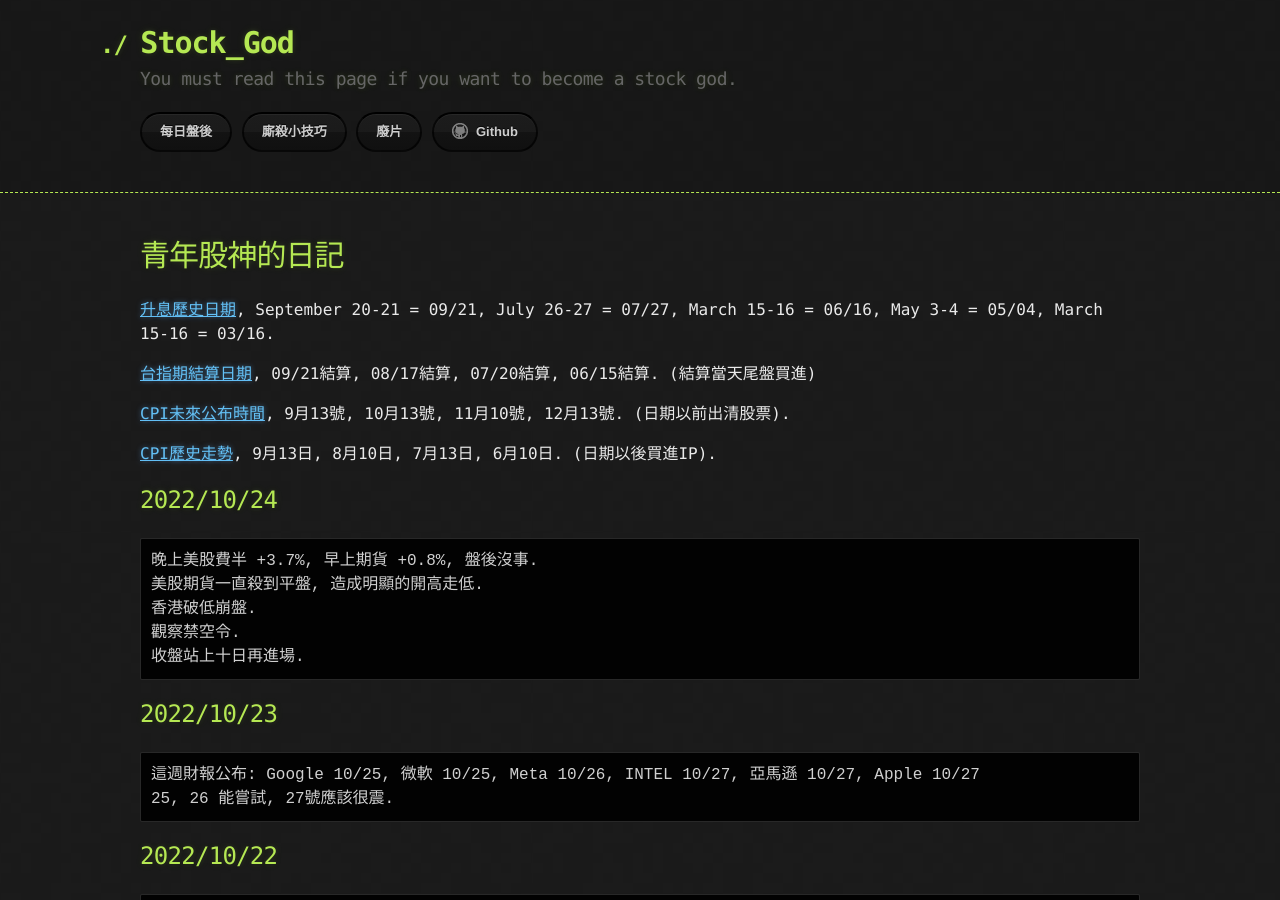
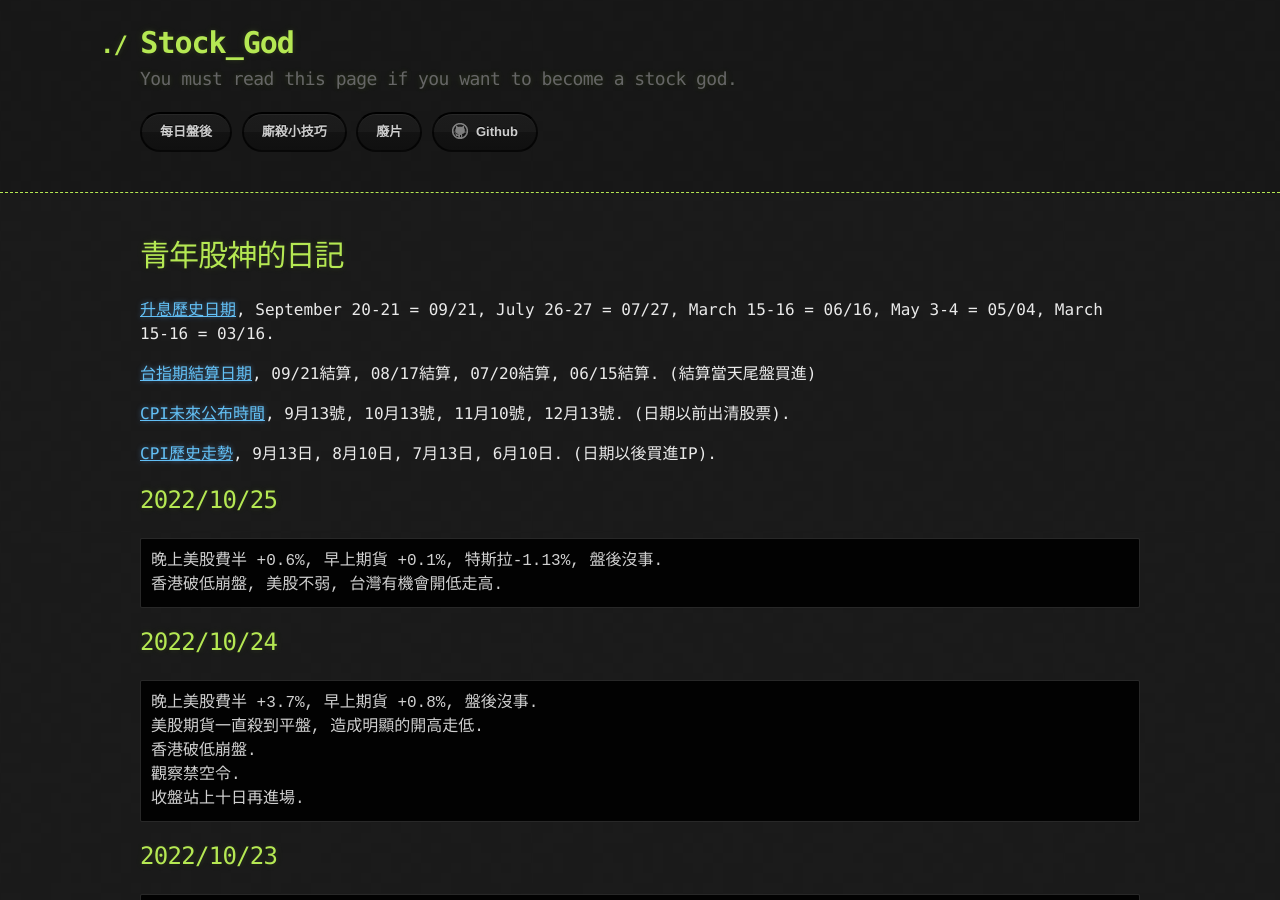
Before and after one commit to lepg5487/Stock_God, a Jekyll site: the page built from index.md, in a window 1280 px wide and 900 px high. Built offline with Jekyll 4.4.1, drawn with Linux system fonts in a browser that asks for light colours; our own code applies the rules of GitHub Pages for plain Markdown files.

Commit message:
Update index.md

````diff
--- a/index.md
+++ b/index.md
@@ -11,6 +11,12 @@ layout: testlayouts
 [CPI未來公布時間](https://chihyun.tw/cpi-release-date/), 9月13號, 10月13號, 11月10號, 12月13號. (日期以前出清股票).
 
 [CPI歷史走勢](https://hk.investing.com/economic-calendar/cpi-733), 9月13日, 8月10日, 7月13日, 6月10日. (日期以後買進IP).
+
+## 2022/10/25
+```
+晚上美股費半 +0.6%, 早上期貨 +0.1%, 特斯拉-1.13%, 盤後沒事.
+香港破低崩盤, 美股不弱, 台灣有機會開低走高.
+```
 
 ## 2022/10/24
 ```
````
